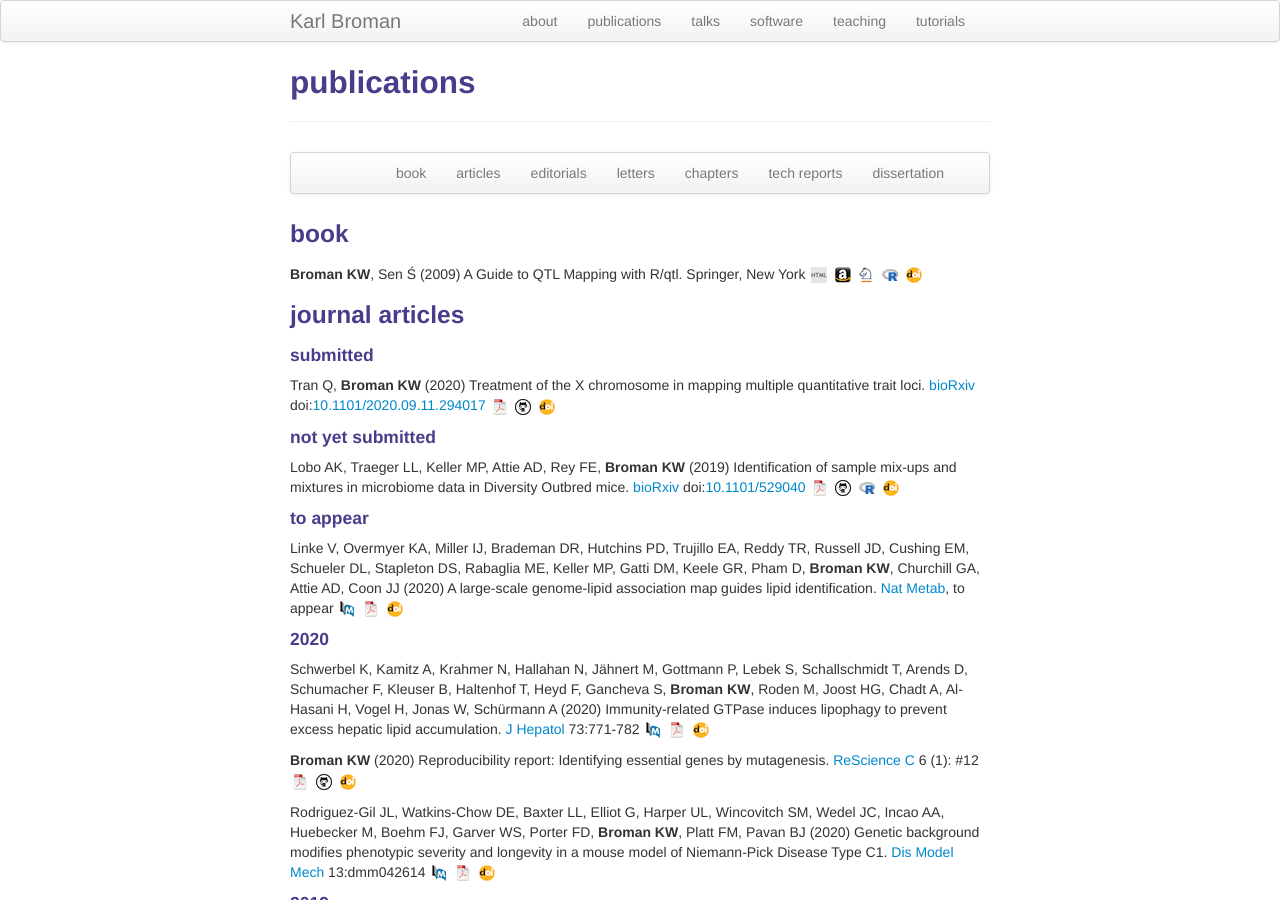
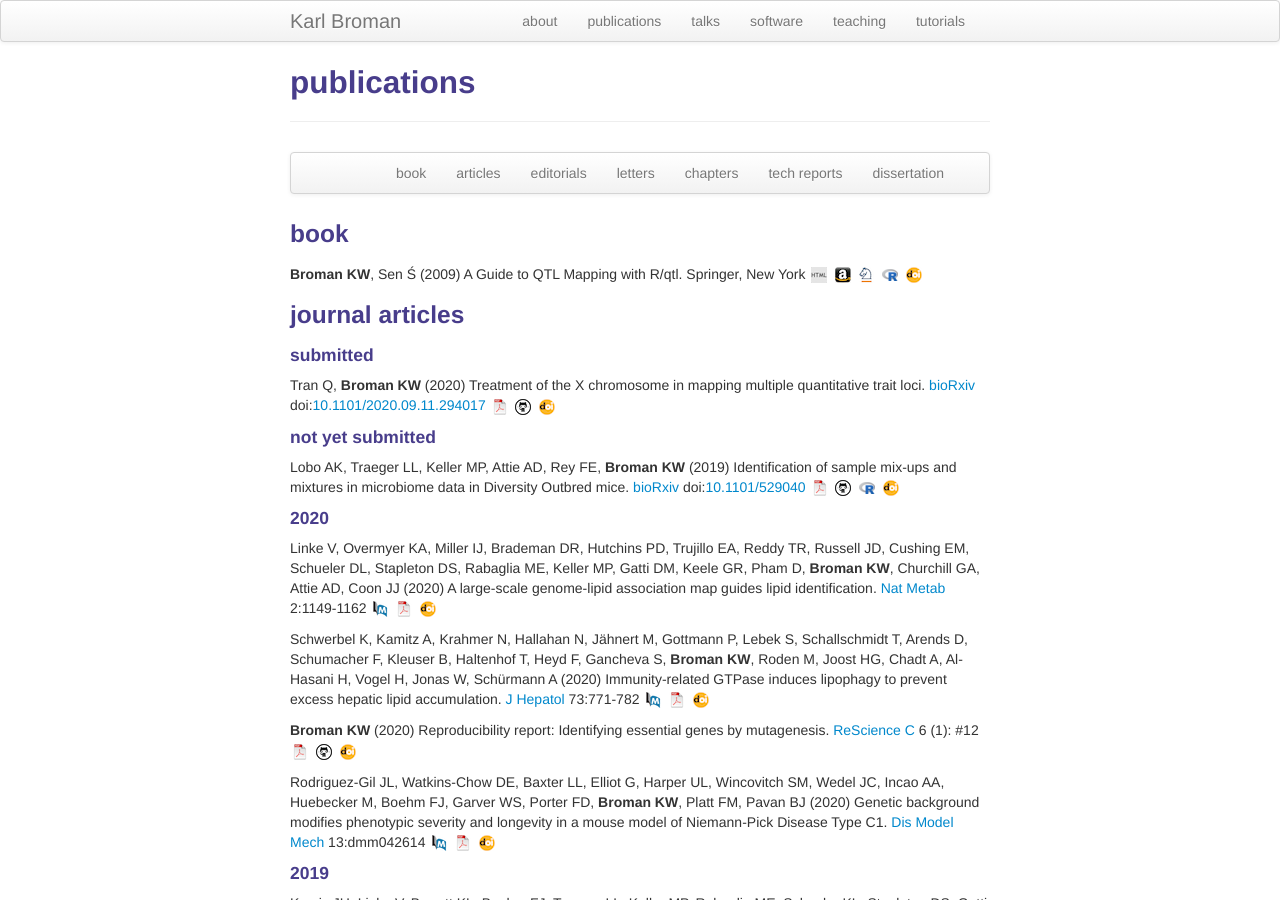
Before and after one commit to kbroman/kbroman.github.io, a Jekyll site: the page built from pages/pubs.md, in a window 1280 px wide and 900 px high. Built offline with Jekyll 4.4.1, drawn with Linux system fonts in a browser that asks for light colours.

Commit message:
pages/pubs: Linke et al now published

```diff
--- a/pages/pubs.md
+++ b/pages/pubs.md
@@ -53,20 +53,18 @@ Diversity Outbred mice.
 [![R/mbmixture software](icons16/R-icon.png)](https://github.com/kbroman/mbmixture)
 [![doi](icons16/doi-icon.png)](https://doi.org/10.1101/529040)
 
-#### to appear
+#### 2020
 
 Linke V, Overmyer KA, Miller IJ, Brademan DR, Hutchins PD, Trujillo
 EA, Reddy TR, Russell JD, Cushing EM, Schueler DL, Stapleton DS,
 Rabaglia ME, Keller MP, Gatti DM, Keele GR, Pham D, **Broman KW**,
 Churchill GA, Attie AD, Coon JJ (2020) A large-scale genome-lipid
 association map guides lipid identification. [Nat
-Metab](https://www.nature.com/natmetab), to appear
+Metab](https://www.nature.com/natmetab) 2:1149-1162
 [![PubMed](icons16/pubmed-icon.png)](https://pubmed.ncbi.nlm.nih.gov/32958938)
 [![pdf](icons16/pdf-icon.png)](https://www.biostat.wisc.edu/~kbroman/publications/linke2020.pdf)
 [![doi](icons16/doi-icon.png)](https://doi.org/10.1038/s42255-020-00278-3)
 <!-- * 162 * -->
-
-#### 2020
 
 Schwerbel K, Kamitz A, Krahmer N, Hallahan N, Jähnert M, Gottmann P,
 Lebek S, Schallschmidt T, Arends D, Schumacher F, Kleuser B, Haltenhof
```
